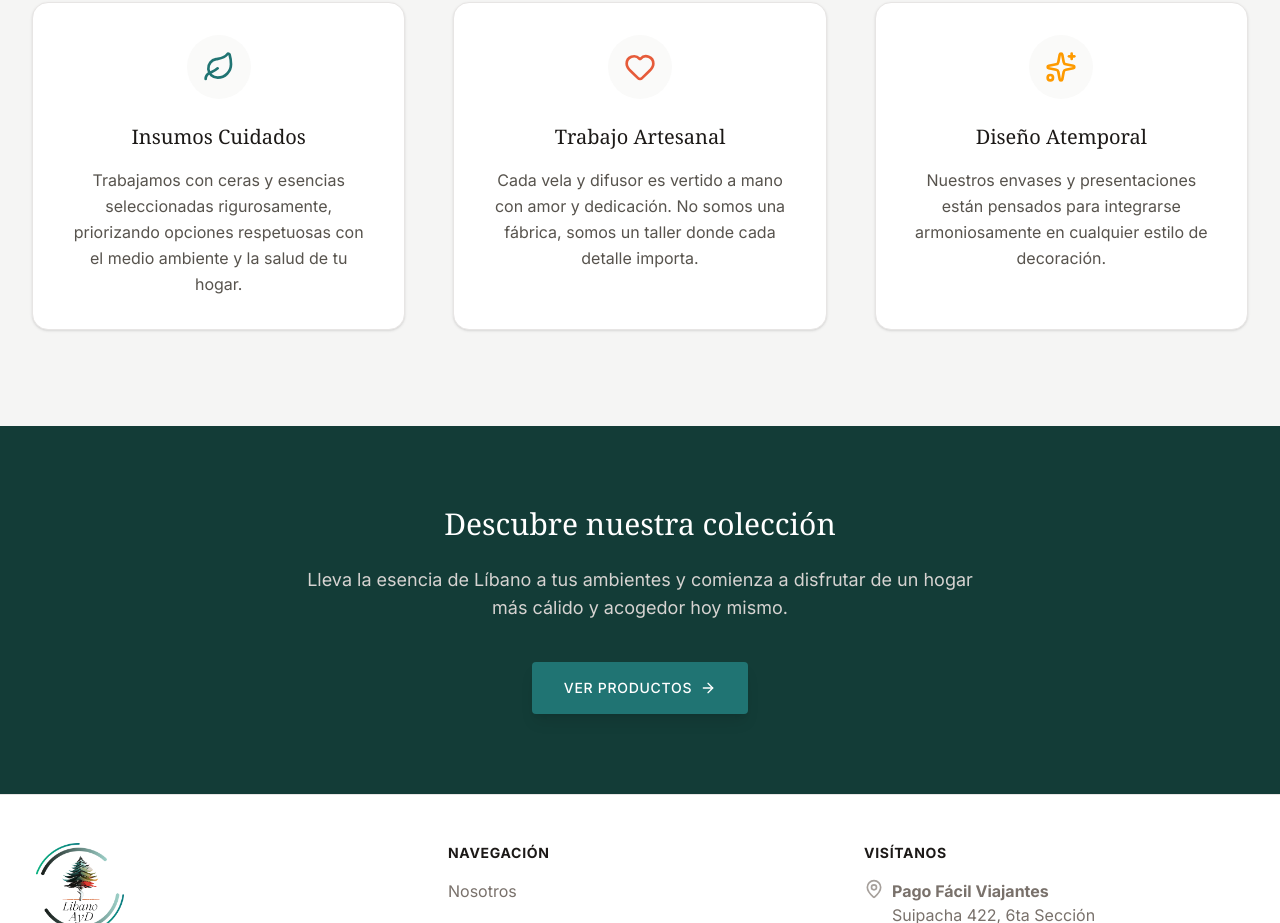
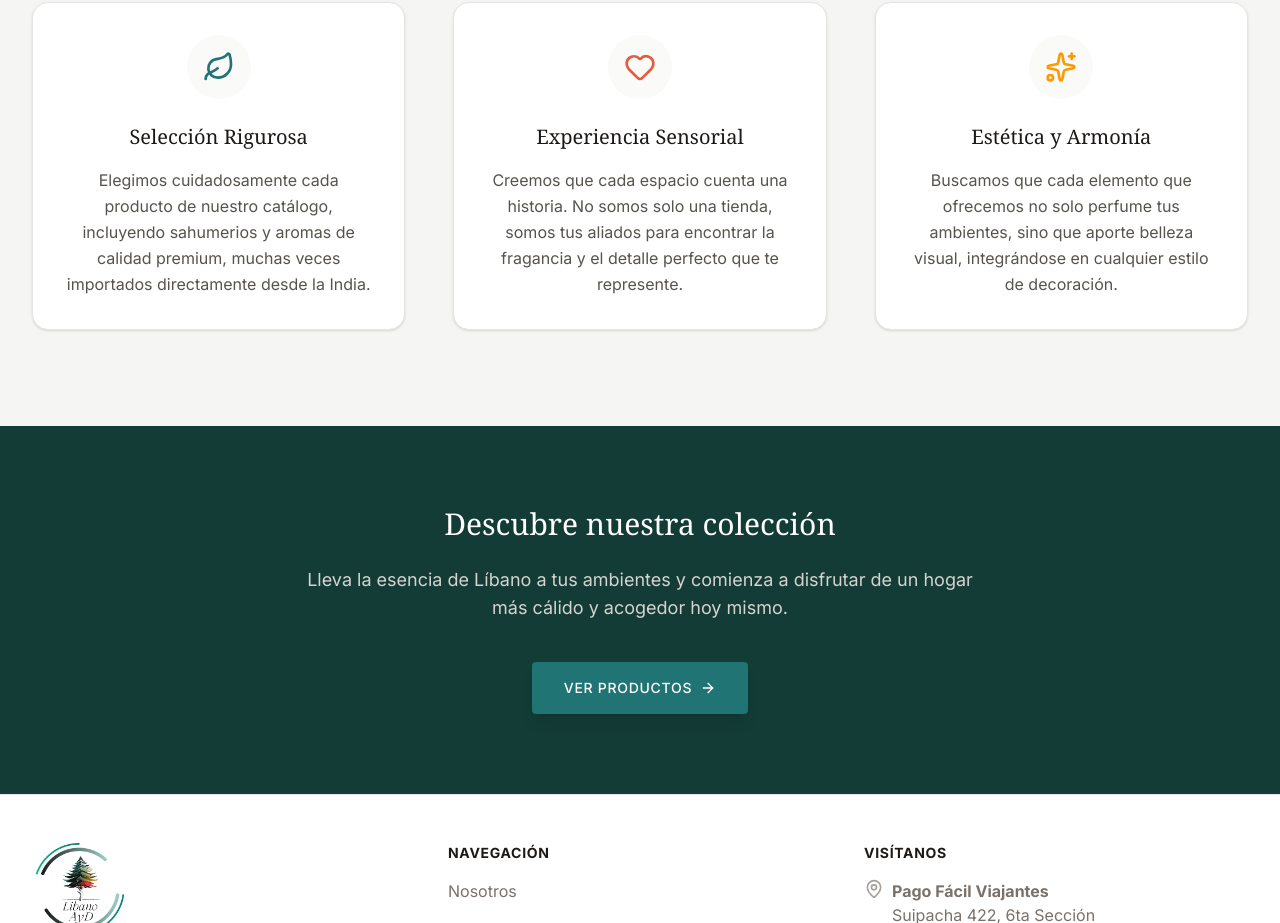
Before and after one commit to libanoayd/Tienda, a Next.js app: page /nosotros in a window 1280 px wide. Shown: the part 1040-1963 px from the top of the page. Built offline with nearby package versions, Linux system fonts and the light colour scheme.

Commit message:
style: actualizar copy para reflejar que son curadores/revendedores y no fabricantes

```diff
--- a/src/app/nosotros/page.tsx
+++ b/src/app/nosotros/page.tsx
@@ -40,9 +40,9 @@ export default function NosotrosPage() {
             <div className="mx-auto h-16 w-16 bg-stone-50 rounded-full flex items-center justify-center mb-6">
               <Leaf className="h-8 w-8 text-[var(--color-brand-green)]" />
             </div>
-            <h3 className="text-xl font-serif text-stone-900 mb-4">Insumos Cuidados</h3>
+            <h3 className="text-xl font-serif text-stone-900 mb-4">Selección Rigurosa</h3>
             <p className="text-stone-600 leading-relaxed">
-              Trabajamos con ceras y esencias seleccionadas rigurosamente, priorizando opciones respetuosas con el medio ambiente y la salud de tu hogar.
+              Elegimos cuidadosamente cada producto de nuestro catálogo, incluyendo sahumerios y aromas de calidad premium, muchas veces importados directamente desde la India.
             </p>
           </div>
 
@@ -51,9 +51,9 @@ export default function NosotrosPage() {
             <div className="mx-auto h-16 w-16 bg-stone-50 rounded-full flex items-center justify-center mb-6">
               <Heart className="h-8 w-8 text-[var(--color-brand-terra)]" />
             </div>
-            <h3 className="text-xl font-serif text-stone-900 mb-4">Trabajo Artesanal</h3>
+            <h3 className="text-xl font-serif text-stone-900 mb-4">Experiencia Sensorial</h3>
             <p className="text-stone-600 leading-relaxed">
-              Cada vela y difusor es vertido a mano con amor y dedicación. No somos una fábrica, somos un taller donde cada detalle importa.
+              Creemos que cada espacio cuenta una historia. No somos solo una tienda, somos tus aliados para encontrar la fragancia y el detalle perfecto que te represente.
             </p>
           </div>
 
@@ -62,9 +62,9 @@ export default function NosotrosPage() {
             <div className="mx-auto h-16 w-16 bg-stone-50 rounded-full flex items-center justify-center mb-6">
               <Sparkles className="h-8 w-8 text-amber-500" />
             </div>
-            <h3 className="text-xl font-serif text-stone-900 mb-4">Diseño Atemporal</h3>
+            <h3 className="text-xl font-serif text-stone-900 mb-4">Estética y Armonía</h3>
             <p className="text-stone-600 leading-relaxed">
-              Nuestros envases y presentaciones están pensados para integrarse armoniosamente en cualquier estilo de decoración.
+              Buscamos que cada elemento que ofrecemos no solo perfume tus ambientes, sino que aporte belleza visual, integrándose en cualquier estilo de decoración.
             </p>
           </div>
         </div>
--- a/src/app/page.tsx
+++ b/src/app/page.tsx
@@ -43,7 +43,7 @@ export default async function Home() {
             Líbano Aromas y Decoración
           </h1>
           <p className="text-xl text-stone-100 mb-10 font-light drop-shadow-md">
-            Insumos de decoración y sahumerios artesanales para crear ambientes de paz.
+            Aromas de primera calidad y objetos de decoración seleccionados para crear ambientes de paz.
           </p>
           <Link
             href="/catalogo"
```
